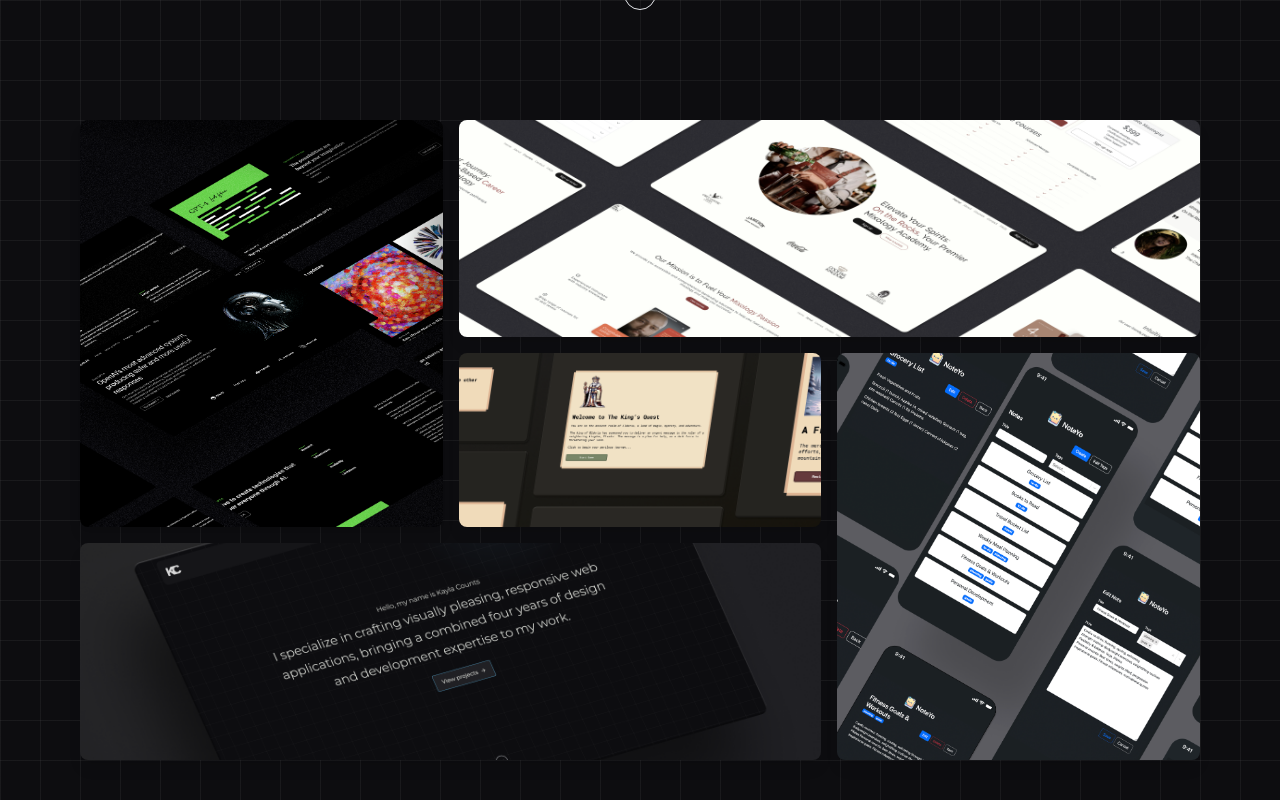
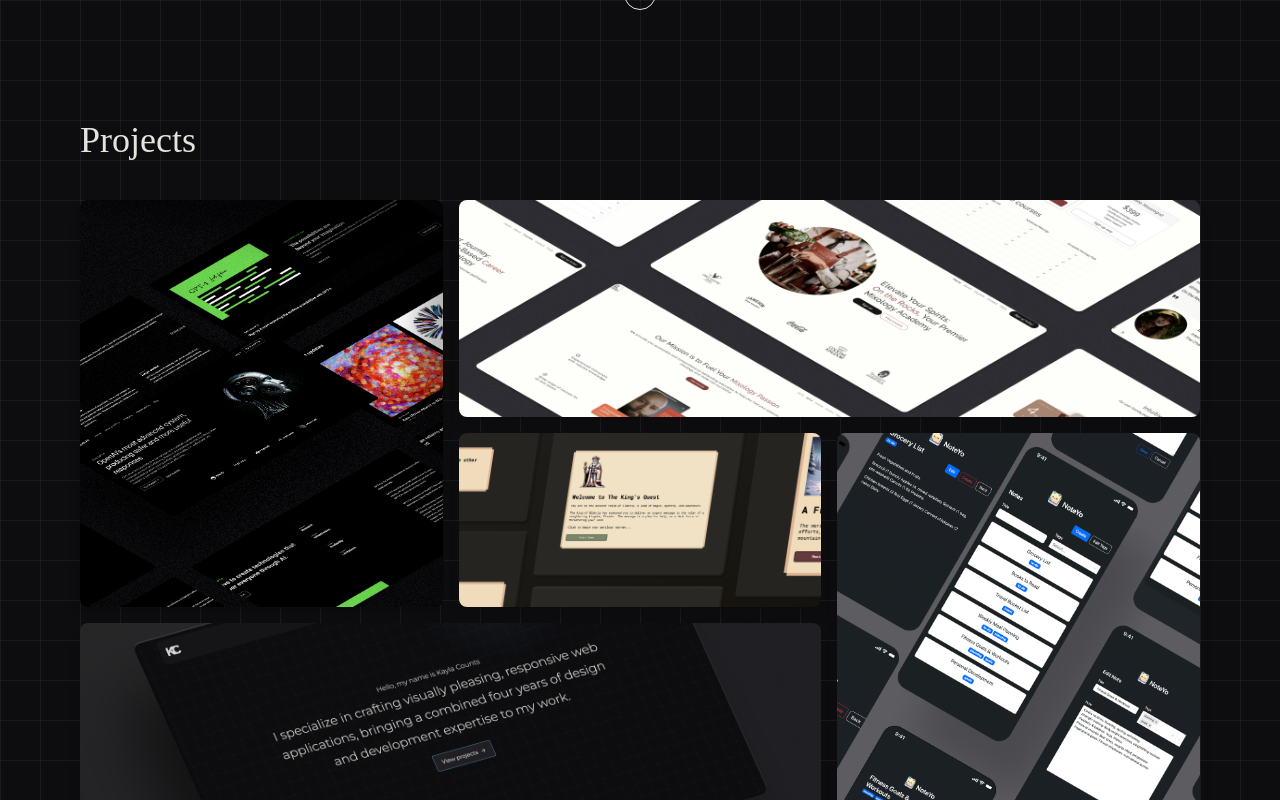
Before and after one commit to Kcounts93/my-portfolio, a React (Create React App) app: page / in a window 1280 px wide. Shown: the part 760-1560 px from the top of the page. Built offline with nearby package versions, Linux system fonts and the light colour scheme.

Commit message:
projects heading about mb

```diff
--- a/src/components/About.jsx
+++ b/src/components/About.jsx
@@ -16,7 +16,7 @@ import me from "../assets/me.png";
 const About = () => {
   return (
     <div id="About" className="section">
-      <div className="container mx-auto px-5 md:px-10 lg:px-20 mt-20 mb-10 flex-row">
+      <div className="container mx-auto px-5 md:px-10 lg:px-20 mt-20 mb-20 flex-row">
         <div className="flex flex-wrap md:flex-row items-center h-auto">
           {/* Left Section */}
           <motion.div
--- a/src/components/Projects.jsx
+++ b/src/components/Projects.jsx
@@ -96,7 +96,8 @@ const Projects = () => {
 
   return (
     <div id="Projects" className="section" >
-    <div className="container mx-auto px-5 md:px-10 lg:px-20 mt-20 mb-10 h-[80vh]">
+    <div className="container mx-auto px-5 md:px-10 lg:px-20 mt-20 mb-20 h-[80vh]">
+    <h2 className="text-4xl mb-10 font-light">Projects</h2>
       <div className="grid grid-cols-3 gap-4 h-full">
         {projectsData.map((project, index) => (
           <div key={project.id} className={`${projectClasses[index % projectClasses.length]} shadow-lg rounded-lg overflow-hidden group relative`}>
```
